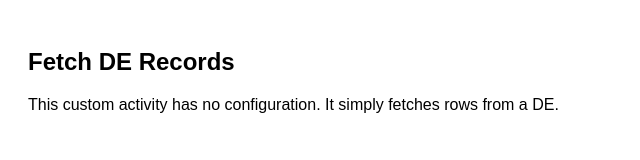
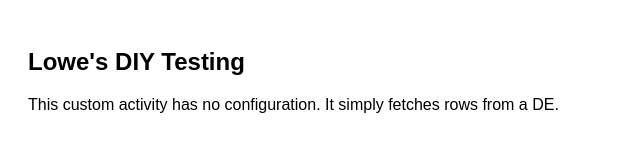
Before and after one commit to maheshchandrashekar4-netizen/DIYTest, a website: page ui.html in a window 1280 px wide. Shown: the whole page, without its empty margins (0-640 px from the left). Drawn offline with Linux system fonts and the light colour scheme.

Commit message:
Update ui.html

```diff
--- a/ui.html
+++ b/ui.html
@@ -12,7 +12,7 @@
 </head>
 
 <body>
-  <h2>Fetch DE Records</h2>
+  <h2>Lowe's DIY Testing</h2>
   <p>This custom activity has no configuration. It simply fetches rows from a DE.</p>
 </body>
 </html>
```
